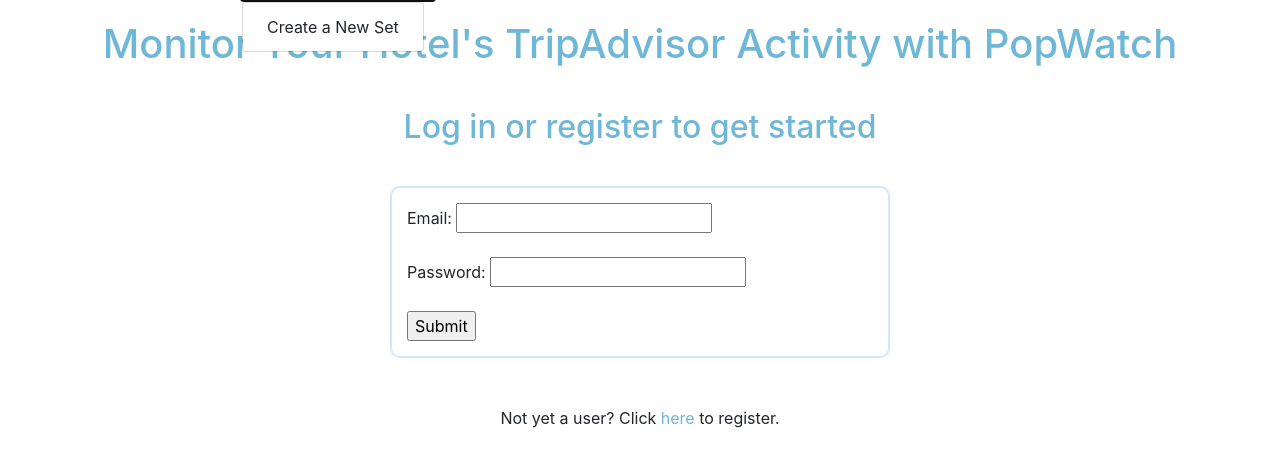
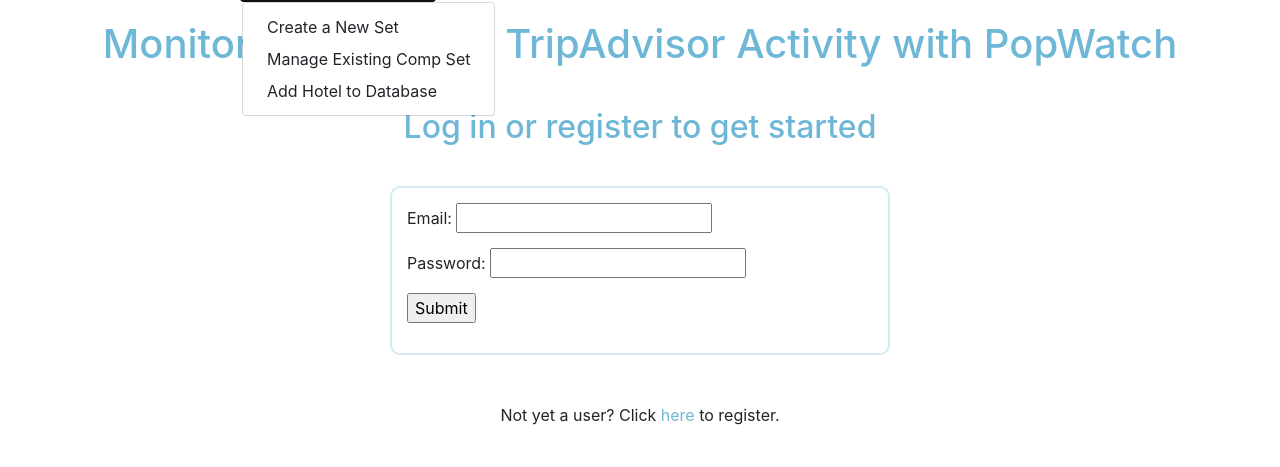
Before and after one commit to kgermeroth/PopWatch, a Flask app: page / in a window 1280 px wide, after a click on "Manage Comp Sets". Shown: the part 40-507 px from the top of the page. Run offline with Flask 2, Linux system fonts and the light colour scheme; some libraries are stand-ins or nearby versions.

Commit message:
started add-hotel process. Most of page template done, need to handle form submission fully (route partially created

```diff
--- a/server.py
+++ b/server.py
@@ -187,6 +187,24 @@ def get_comp_set_hotels():
 
 	return jsonify(view_hotel_dicts)
 
+@app.route('/add-hotel')
+def display_add_hotel_form():
+	"""Renders template to add new hotel"""
+
+	return render_template('add_hotel.html')
+
+@app.route('/add-hotel-submission', methods=['POST'])
+def handle_new_hotel_submission():
+	"""Takes user input and submits it to database."""
+
+	inputs = request.form
+
+	# check to see if URL is in database. If yes, flash hotel is already in there
+	# then check if name is in there (to avoid duplications)
+
+
+	return redirect('/add-hotel')
+
 if __name__ == '__main__':
 
     app.debug = True
--- a/static/project.css
+++ b/static/project.css
@@ -11,7 +11,7 @@
 	display: inline;
 }
 
-#login {
+.pretty_entry {
 	border-style: solid;
 	border-width: 2px;
 	border-color: rgba(111,183,214,.3);
@@ -44,6 +44,10 @@ a {
 	color: rgb(111,183,213);
 }
 
+input {
+	margin-bottom: 15px;
+}
+
 .hotel_choice {
 	width: 60px;
 }
@@ -65,15 +69,6 @@ i {
 	width: 450px;
 }
 
-.register_form {
-	border-style: solid;
-	border-width: 2px;
-	border-color: rgba(111,183,214,.3);
-	border-radius: 10px;
-	padding: 15px;
-	width: 450px;
-}
-
 .HotelContainer {
 	margin-bottom: 10px;
 }
@@ -85,3 +80,7 @@ i {
 .fa-plus {
 	color: rgb(145,210,144);
 }
+
+#note {
+	color: rgb(111,183,214);
+}
--- a/templates/base.html
+++ b/templates/base.html
@@ -23,6 +23,8 @@
 	          Manage Comp Sets</a>
 	        <div class="dropdown-menu" aria-labelledby="navbarDropdownMenuLink">
 	          <a class="dropdown-item" href="/create">Create a New Set</a>
+	          <a class="dropdown-item" href="/manage">Manage Existing Comp Set</a>
+	          <a class="dropdown-item" href="/add-hotel">Add Hotel to Database</a>
 	        </div>
 	      </li>
 	    </div>
--- a/templates/home.html
+++ b/templates/home.html
@@ -8,9 +8,9 @@
 		<h2>Log in or register to get started</h2>
 </div>
 <div class="row justify-content-center">
-	<form action="/login" id="login">
-		Email: <input type="text" name="email"><br><br>
-		Password: <input type="password" name="password"><br><br>
+	<form action="/login" class="pretty_entry">
+		Email: <input type="text" name="email"><br>
+		Password: <input type="password" name="password"><br>
 		<input type="submit">
 	</form>
 </div><br><br>
--- a/templates/register.html
+++ b/templates/register.html
@@ -5,9 +5,9 @@
 	<h1>Submit the form below to register</h1>
 </div>
 <div class="row justify-content-center">
-	<form action="/register" method="POST" class="register_form">
-		Email: <input type="text" name="email"><br><br>
-		Password: <input type="password" name="password"><br><br>
+	<form action="/register" method="POST" class="pretty_entry">
+		Email: <input type="text" name="email"><br>
+		Password: <input type="password" name="password"><br>
 		<input type="submit">
 	</form>
 </div>
```
Also changed, not shown: templates/add_hotel.html (added, +18 -0 lines).
